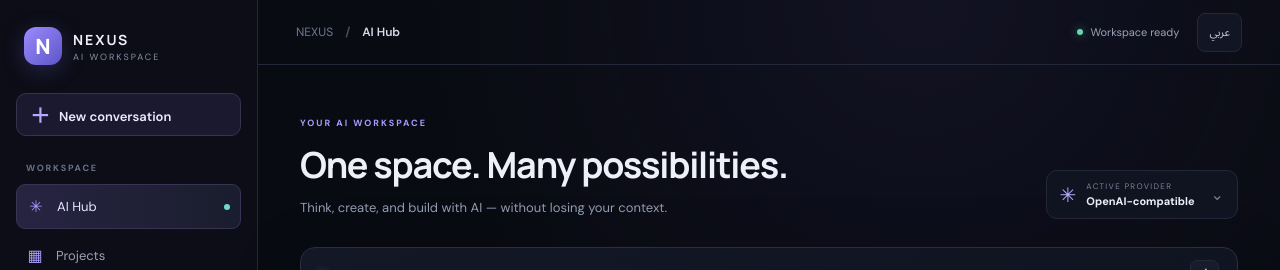
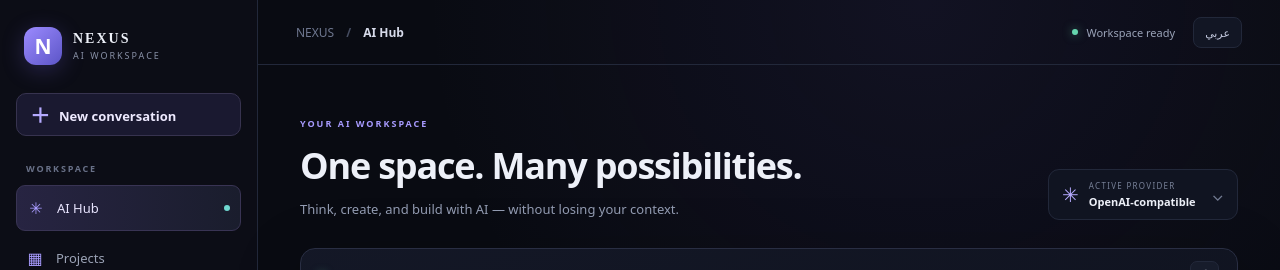
Before and after one commit to nsjzj/nexus-ai, a Next.js app: page / in a window 1280 px wide. Shown: the top 270 px of the page. Built offline with nearby package versions, Linux system fonts and the light colour scheme; no server answers.

Commit message:
Remove blocking remote font imports for faster first paint

```diff
--- a/app/globals.css
+++ b/app/globals.css
@@ -1,15 +1,13 @@
-@import url('https://fonts.googleapis.com/css2?family=DM+Sans:wght@400;500;600;700&family=Manrope:wght@400;500;600;700;800&family=Noto+Sans+Arabic:wght@400;500;600;700&display=swap');
-
 :root{color-scheme:dark;--bg:#090b12;--panel:#0e111b;--panel-2:#121625;--line:#22283a;--muted:#8991a7;--text:#edf0f8;--purple:#9b8cff;--cyan:#70d8d1}
 *{box-sizing:border-box}
-html,body{margin:0;min-height:100%;background:var(--bg);color:var(--text);font-family:'DM Sans','Noto Sans Arabic',sans-serif}
+html,body{margin:0;min-height:100%;background:var(--bg);color:var(--text);font-family:ui-sans-serif,system-ui,-apple-system,BlinkMacSystemFont,'Segoe UI',sans-serif}
 button,a,textarea{font:inherit}
 button{cursor:pointer}
 .shell{display:flex;min-height:100vh;background:radial-gradient(ellipse at 72% 0%,rgba(83,67,155,.12),transparent 38%),var(--bg)}
 .sidebar{width:258px;flex-shrink:0;border-right:1px solid var(--line);padding:25px 16px 16px;display:flex;flex-direction:column;background:rgba(12,14,23,.92)}
 .rtl .sidebar{border-right:0;border-left:1px solid var(--line)}
 .brand{display:flex;align-items:center;gap:11px;padding:2px 8px 28px;color:var(--text);text-decoration:none}
-.brand-mark{width:38px;height:38px;border-radius:12px;display:grid;place-items:center;background:linear-gradient(135deg,#9c8bff,#5c55c7);font-family:Manrope;font-size:21px;font-weight:800;color:white;box-shadow:0 5px 22px #7566e044}
+.brand-mark{width:38px;height:38px;border-radius:12px;display:grid;place-items:center;background:linear-gradient(135deg,#9c8bff,#5c55c7);font-family:ui-sans-serif,system-ui,sans-serif;font-size:21px;font-weight:800;color:white;box-shadow:0 5px 22px #7566e044}
 .brand strong{display:block;font-family:Manrope;letter-spacing:2px;font-size:14px}.brand small{display:block;color:var(--muted);font-size:9px;letter-spacing:2px;margin-top:2px}
 .new-chat{height:43px;border:1px solid #37334f;border-radius:10px;background:#1a1930;color:#eeeaff;text-align:left;padding:0 13px;font-size:13px;font-weight:600}
 .rtl .new-chat{text-align:right}.new-chat span{font-size:20px;vertical-align:-2px;margin-right:9px;color:#b5aaff}.rtl .new-chat span{margin:0 0 0 9px}
@@ -22,7 +20,7 @@ button{cursor:pointer}
 .muted{color:var(--muted)}.small{font-size:11px;padding:0 10px}
 .profile{border-top:1px solid var(--line);margin-top:20px;padding:17px 5px 0;display:flex;align-items:center;gap:10px}.avatar,.message-avatar{width:31px;height:31px;border-radius:10px;display:grid;place-items:center;background:#292544;color:#c5bcff;font-weight:700}.profile strong{display:block;font-size:11px}.profile small{display:block;color:var(--muted);font-size:10px;margin-top:3px}.profile-menu{margin-left:auto;color:#778098;letter-spacing:2px}
 .main-panel{flex:1;min-width:0}.topbar{height:65px;border-bottom:1px solid var(--line);display:flex;align-items:center;justify-content:space-between;padding:0 38px}.breadcrumbs{display:flex;gap:12px;align-items:center;font-size:12px;color:#6f7890}.breadcrumbs b{color:#454c60}.breadcrumbs strong{color:#d7dbea;font-weight:600}.top-actions{display:flex;align-items:center;gap:18px}.connection{font-size:11px;color:#9aa3b8;display:flex;align-items:center;gap:8px}.connection i,.live-dot,.coming-pill i{width:6px;height:6px;border-radius:50%;background:#65d6ae;box-shadow:0 0 10px #65d6ae88}.language-button{border:1px solid var(--line);background:#121624;color:#c5cbe0;padding:7px 11px;border-radius:8px;font-size:11px}
-.hub-layout{max-width:1050px;margin:0 auto;padding:52px 42px 28px}.page-heading{display:flex;justify-content:space-between;align-items:flex-end;gap:24px;margin-bottom:28px}.eyebrow{font-size:9px;letter-spacing:2px;color:#a89bff;font-weight:700}.page-heading h1,.placeholder-page h1{font-family:Manrope,'Noto Sans Arabic',sans-serif;font-size:clamp(25px,3vw,36px);letter-spacing:-1.2px;margin:11px 0 8px;font-weight:700}.page-heading p,.placeholder-page p{font-size:13px;color:#929bb1;margin:0;line-height:1.7}.model-pill{display:flex;align-items:center;gap:10px;border:1px solid var(--line);background:#101421;padding:10px 13px;border-radius:11px;white-space:nowrap}.model-spark{font-size:20px;color:#b5aaff}.model-pill small{display:block;color:#788198;font-size:8px;letter-spacing:1.3px}.model-pill strong{display:block;font-size:11px;margin-top:3px}.chevron{color:#737c92;margin-left:6px}
+.hub-layout{max-width:1050px;margin:0 auto;padding:52px 42px 28px}.page-heading{display:flex;justify-content:space-between;align-items:flex-end;gap:24px;margin-bottom:28px}.eyebrow{font-size:9px;letter-spacing:2px;color:#a89bff;font-weight:700}.page-heading h1,.placeholder-page h1{font-family:ui-sans-serif,system-ui,'Noto Sans Arabic',sans-serif;font-size:clamp(25px,3vw,36px);letter-spacing:-1.2px;margin:11px 0 8px;font-weight:700}.page-heading p,.placeholder-page p{font-size:13px;color:#929bb1;margin:0;line-height:1.7}.model-pill{display:flex;align-items:center;gap:10px;border:1px solid var(--line);background:#101421;padding:10px 13px;border-radius:11px;white-space:nowrap}.model-spark{font-size:20px;color:#b5aaff}.model-pill small{display:block;color:#788198;font-size:8px;letter-spacing:1.3px}.model-pill strong{display:block;font-size:11px;margin-top:3px}.chevron{color:#737c92;margin-left:6px}
 .chat-card{border:1px solid #292e43;background:linear-gradient(160deg,rgba(20,24,39,.96),rgba(12,15,25,.98));border-radius:15px;overflow:hidden;box-shadow:0 18px 65px #0004}
 .chat-header{height:54px;border-bottom:1px solid var(--line);padding:0 18px;display:flex;align-items:center;justify-content:space-between;font-size:10px;font-weight:700;letter-spacing:1.1px;color:#c7cde0}.chat-header>div{display:flex;align-items:center;gap:9px}.chat-subtitle{font-size:10px;letter-spacing:0;color:#727c93;font-weight:400;margin-left:6px}.icon-button{border:1px solid var(--line);background:#171c2b;color:#aeb6ca;border-radius:7px;width:29px;height:29px;font-size:17px}
 .messages{min-height:330px;max-height:460px;overflow-y:auto;padding:23px 22px;display:flex;flex-direction:column;gap:20px}.message-row{display:flex;gap:11px;align-items:flex-start;max-width:88%}.user-row{align-self:flex-end;justify-content:flex-end}.message-avatar{flex-shrink:0;width:29px;height:29px;font-size:12px}.message-bubble{border:1px solid #272d40;background:#141927;border-radius:3px 12px 12px 12px;padding:12px 14px;min-width:110px}.user-bubble{background:#272440;border-color:#393353;border-radius:12px 3px 12px 12px}.message-author{font-size:8px;letter-spacing:1.4px;color:#a99cff;font-weight:700;margin-bottom:7px}.user-bubble .message-author{color:#b7b0e9}.message-bubble p{font-size:12px;line-height:1.7;color:#d2d7e5;margin:0;white-space:pre-wrap;overflow-wrap:anywhere}
@@ -31,7 +29,7 @@ button{cursor:pointer}
 .composer{margin:0 14px 14px;border:1px solid #343a50;border-radius:11px;background:#0d111c;padding:10px 11px 8px}.composer:focus-within{border-color:#8175cb;box-shadow:0 0 0 3px #8175cb18}.composer textarea{display:block;width:100%;resize:vertical;min-height:45px;max-height:150px;border:0;outline:0;background:transparent;color:#edf0f8;font-size:12px;line-height:1.6}.composer textarea::placeholder{color:#69738b}.composer-footer{display:flex;justify-content:space-between;align-items:center;color:#6f7890;font-size:9px}.send-button{width:29px;height:29px;border:0;border-radius:8px;background:linear-gradient(135deg,#9d8fff,#6960ca);color:white;font-size:19px;font-weight:700}.send-button:disabled{opacity:.4;cursor:not-allowed}
 .quick-prompts{display:flex;gap:9px;flex-wrap:wrap;margin:15px 0}.quick-prompts button{border:1px solid var(--line);background:#101421;color:#aab2c7;padding:9px 12px;border-radius:8px;font-size:10px}.quick-prompts button:hover{border-color:#696092;color:#e4e0ff}.footnote{text-align:center;color:#606a80;font-size:9px;margin-top:20px}
 .placeholder-page{min-height:calc(100vh - 65px);display:flex;flex-direction:column;align-items:center;justify-content:center;text-align:center;padding:30px}.placeholder-icon{width:58px;height:58px;border:1px solid #393454;background:#1b1930;border-radius:17px;display:grid;place-items:center;color:#b5aaff;font-size:26px;margin-bottom:22px}.placeholder-page h1{margin:9px 0}.placeholder-page p{max-width:440px}.coming-pill{display:flex;align-items:center;gap:8px;border:1px solid var(--line);padding:8px 12px;border-radius:30px;color:#9da6bb;font-size:10px;margin-top:22px}.back-button{margin-top:24px;border:1px solid #484064;background:#201d36;color:#e2ddff;border-radius:8px;padding:10px 15px;font-size:11px}
-.rtl{font-family:'Noto Sans Arabic','DM Sans',sans-serif}.rtl .page-heading h1,.rtl .placeholder-page h1{letter-spacing:0}.rtl .message-bubble p,.rtl .composer textarea{line-height:1.9}.rtl .message-row{direction:rtl}.rtl .user-row{direction:ltr}.rtl .topbar{direction:rtl}.rtl .top-actions{direction:ltr}
+.rtl{font-family:ui-sans-serif,system-ui,'Noto Sans Arabic',sans-serif}.rtl .page-heading h1,.rtl .placeholder-page h1{letter-spacing:0}.rtl .message-bubble p,.rtl .composer textarea{line-height:1.9}.rtl .message-row{direction:rtl}.rtl .user-row{direction:ltr}.rtl .topbar{direction:rtl}.rtl .top-actions{direction:ltr}
 @media(max-width:800px){.sidebar{width:210px;padding:18px 12px}.hub-layout{padding:34px 22px}.topbar{padding:0 22px}.page-heading{align-items:flex-start;flex-direction:column}.model-pill{align-self:flex-start}}
 @media(max-width:600px){.shell{display:block}.sidebar{width:100%;height:auto;padding:12px 14px;border-right:0;border-bottom:1px solid var(--line);display:block}.rtl .sidebar{border-left:0}.brand{padding:0 3px 12px}.brand-mark{width:32px;height:32px}.new-chat{position:absolute;top:16px;right:15px;width:42px;padding:0;font-size:0;text-align:center}.new-chat span{font-size:22px;margin:0}.rtl .new-chat{right:auto;left:15px}.nav-label,.sidebar-bottom{display:none}.nav-list{display:flex;overflow-x:auto;gap:5px;padding-bottom:1px}.nav-item{white-space:nowrap;padding:8px 10px;font-size:11px;gap:7px}.nav-icon{font-size:14px}.main-panel{min-height:calc(100vh - 105px)}.topbar{height:49px;padding:0 16px}.connection{display:none}.hub-layout{padding:28px 14px 20px}.page-heading h1{font-size:25px}.page-heading p{font-size:11px}.messages{min-height:310px;max-height:48vh;padding:17px 12px}.message-row{max-width:96%}.message-bubble p{font-size:11px}.chat-header{padding:0 12px}.composer{margin:0 9px 9px}.quick-prompts{gap:6px}.quick-prompts button{font-size:9px;padding:8px}.footnote{font-size:8px}.placeholder-page{min-height:60vh}}
 
```
